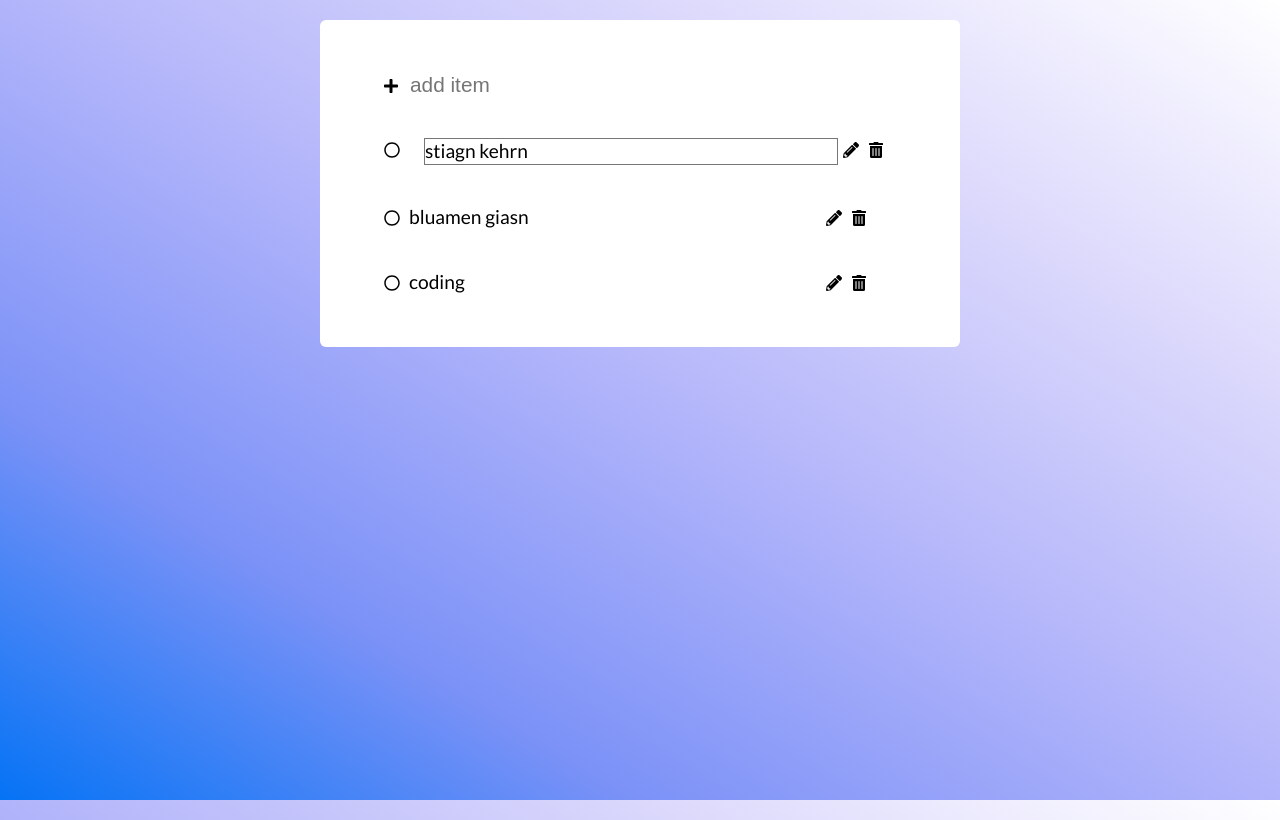
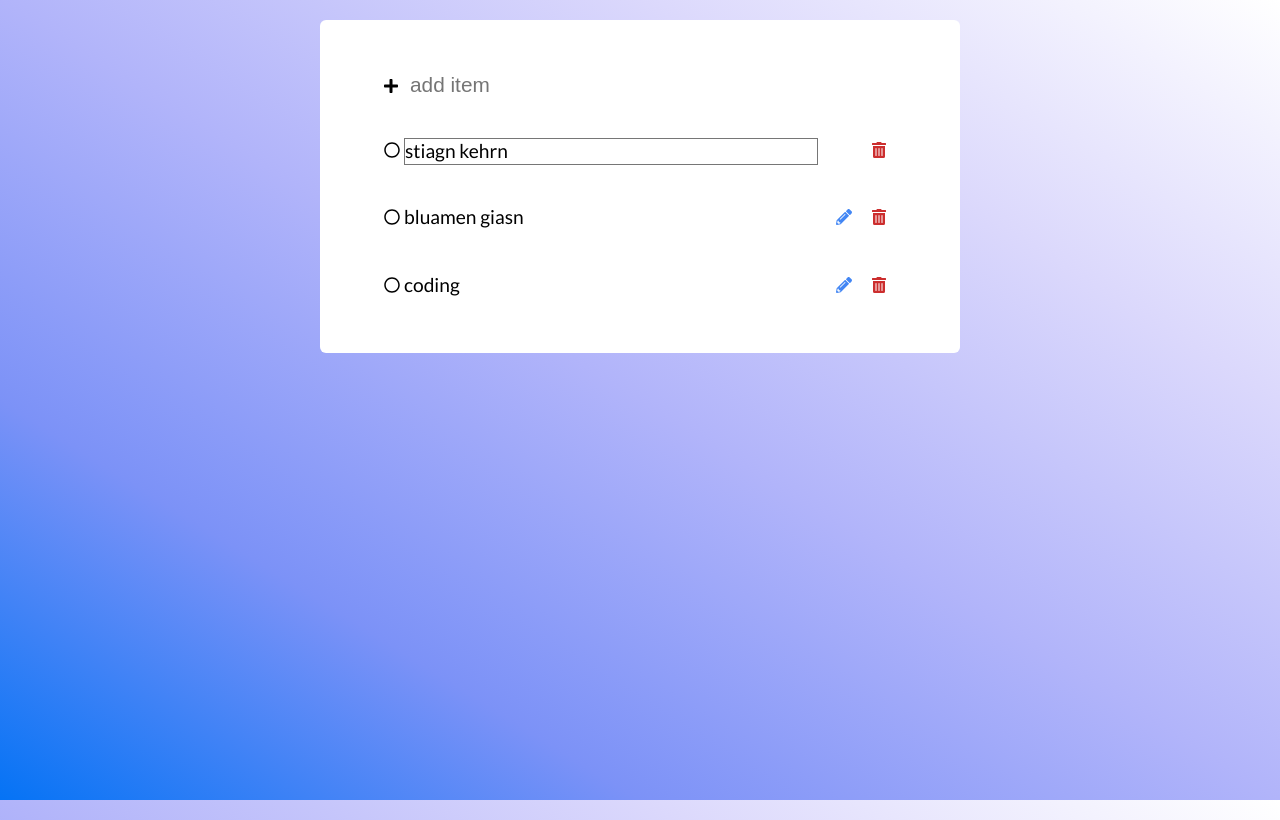
Before and after one commit to leitnerdominik/ReactTodoApp, a React app: page / in a window 1280 px wide. Both pictures are taken after a click on the element 839 px from the left and 150 px from the top of the page. Built offline with nearby package versions, Linux system fonts and the light colour scheme.

Commit message:
changed styling, improved editing

```diff
--- a/src/components/TodoItems/TodoItem/TodoItem.css
+++ b/src/components/TodoItems/TodoItem/TodoItem.css
@@ -3,24 +3,23 @@ h2, textarea {
     width: calc(100% - 100px);
     max-width: calc(100% - 100px);
     font-size: 1.2em;
-    /* overflow: hidden; */
+    overflow: hidden;
     word-wrap: break-word;
     height: 25px;
-    margin: 20px 5px;
+    margin: 20px;
     font-weight: 400;
 }
 
 textarea {
     background: transparent;
-    /* border: none; */
     outline: none;
     resize: none;
-    margin-left: 20px;
     width: 100%;
     font-family: 'Lato', sans-serif;
     font-weight: 400;
     vertical-align: middle;
     padding: 0;
+
 }
 
 svg {
@@ -29,25 +28,33 @@ svg {
     width: 20px;
 }
 
-/* svg:hover {
-    color: green;
-} */
-
 .checkItem {
     width: 20px;
     height: 20px;
+    position: absolute;
+    top: 22px;
+    display: inline-block;
+    /* top: 50%; */
 }
 
 .checkItem:hover {
     color: #2dbc45;
 }
 
-.editItem:hover {
+.fa-check-circle {
+    color: #2dbc45;
+}
+
+.editItem {
     color: #4286f4;
 }
 
-.deleteItem:hover {
+.deleteItem {
     color: #cc2e2e;
+}
+
+.ContainerItem {
+    position: relative;
 }
 
 .ContainerItem:hover {
@@ -58,16 +65,20 @@ svg {
     text-decoration: line-through;
 }
 
-.checkItem {
-    display: inline-block;
-}
+
 
 .editItem, .deleteItem {
     box-sizing: border-box;
     position: relative;
     display: inline-block;
-    /* left: 50%;
-    top: 50%;
-    transform: translateX(-50%) translateY(-50%) scale(1);
-    z-index: 10; */
+    position: absolute;
+    top: 22px;
 }
+
+.deleteItem {
+    right: 0;
+}
+
+.checkItem:hover, .editItem:hover, .deleteItem:hover {
+    cursor: pointer;
+}
--- a/src/components/TodoItems/TodoItem/TodoItem.js
+++ b/src/components/TodoItems/TodoItem/TodoItem.js
@@ -1,31 +1,61 @@
-import React from 'react';
+import React, { Component } from 'react';
 
 import './TodoItem.css';
 
 import { FontAwesomeIcon } from '@fortawesome/react-fontawesome';
 
-const todoItem = (props) => {
-    const check = props.isCompleted ? "check-circle" : ["far", "circle"];
+class TodoItem extends Component {
 
-    const edit = <textarea defaultValue={props.name} />
-    const title =  <h2 className={props.isCompleted ? "Completed" : null}>{props.name}</h2>
+    constructor(props) {
+        super(props);
+        this.changeItem = this.changeItem.bind(this);
+        this.keyDownHandler = this.keyDownHandler.bind(this);
+    }
+    changeItem(event) {
+        const value = event.target.value;
+        this.props.toggleEdit(this.props.index);
+        this.props.editItem(value, this.props.index);
+        console.log('changing item....')
+    }
 
-    const item = props.isEditing ? edit : title;
+    keyDownHandler(event) {
+        if(event.key === 'Enter') {
+            this.changeItem(event);
+        }
+    }
+
+
+
+    render() {
+
+        const check = this.props.isCompleted ? "check-circle" : ["far", "circle"];
+
+        const edit = <textarea
+            defaultValue={this.props.name}
+            onKeyDown={this.keyDownHandler}
+            autoFocus
+            onBlur={this.changeItem} />
+        const title =  <h2 className={this.props.isCompleted ? "Completed" : null}>{this.props.name}</h2>
+
+        const item = this.props.isEditing ? edit : title;
+
+        const showEdit = !this.props.isEditing ? <div className="editItem" onClick={() => this.props.toggleEdit(this.props.index)}>
+            <FontAwesomeIcon icon="pencil-alt"/>
+        </div> : null;
 
         return (
             <div className="ContainerItem">
-            <div className="checkItem" onClick={() => props.toggleItem(props.index)}>
+                <div className="checkItem" onClick={() => this.props.toggleItem(this.props.index)}>
                     <FontAwesomeIcon icon={check} />
                 </div>
                 {item}
-            <div className="editItem" onClick={() => props.toggleEdit(props.index)}>
-                <FontAwesomeIcon icon="pencil-alt"/>
-            </div>
-            <div className="deleteItem" onClick={() => props.deleteItem(props.index)}>
+                {showEdit}
+                <div className="deleteItem" onClick={() => this.props.deleteItem(this.props.index)}>
                     <FontAwesomeIcon icon="trash-alt"/>
                 </div>
             </div>
         );
     }
+}
 
-export default todoItem;
+export default TodoItem;
```
Lines whose indentation alone changed are shown as unchanged.
